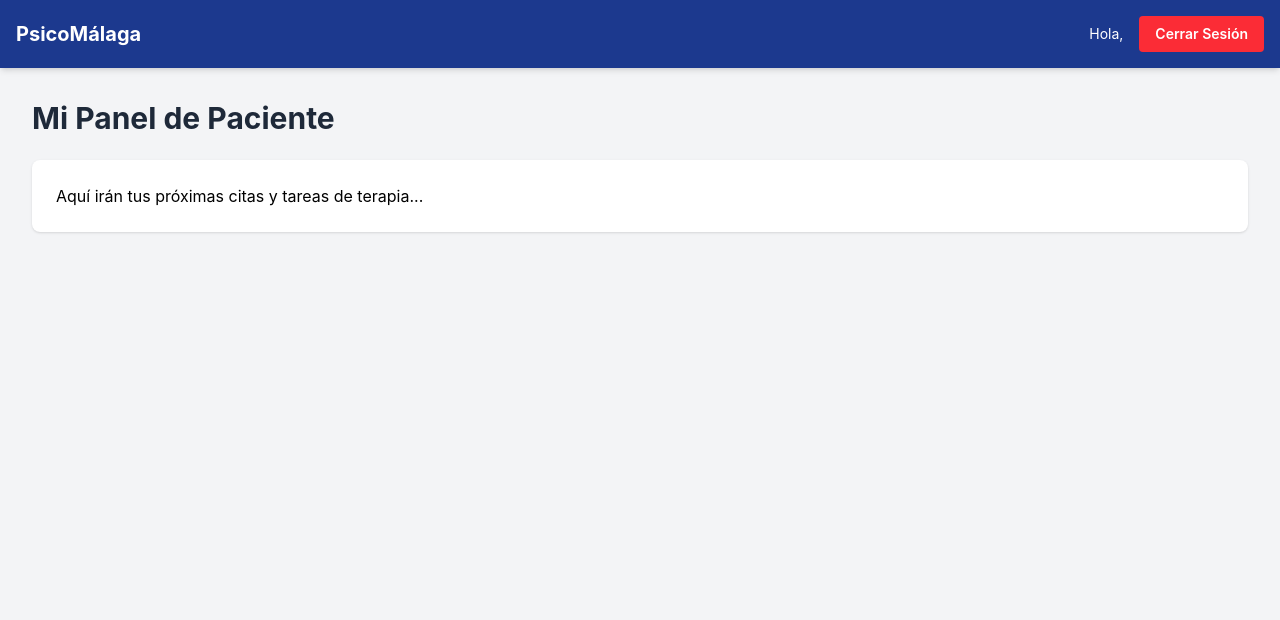
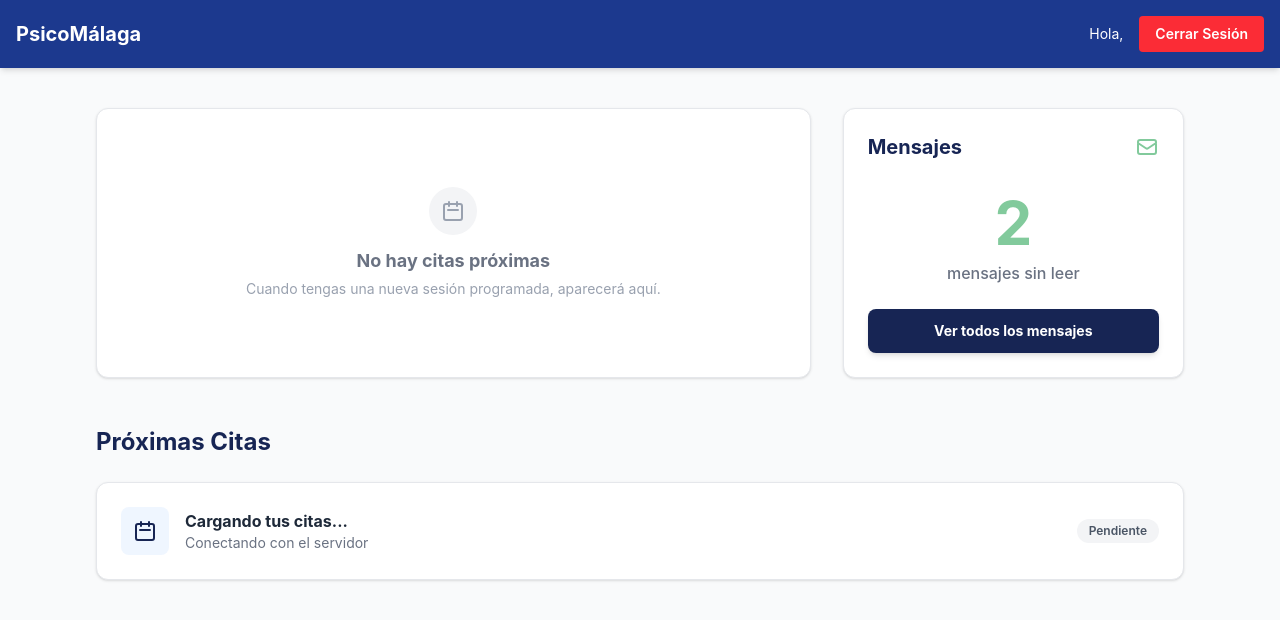
Before and after one commit to thestak10/AgoraDigital, a React (Vite) app in the folder FrontendApp/: page /panel-paciente in a window 1280 px wide. Shown: the top 620 px of the page. Built offline with nearby package versions, Linux system fonts and the light colour scheme; sample sign-in values are in the browser's storage.

Commit message:
nuevos componentes para el panel de paciente (listaHistorial y ProximaCita)

```diff
--- /dev/null
+++ b/FrontendApp/src/components/ListaHistorial.jsx
@@ -0,0 +1,23 @@
+export default function ListaHistorial() {
+    return (
+        <div className="mt-10">
+            <h2 className="text-2xl font-bold text-[#172554] mb-6">Próximas Citas</h2>
+
+            {/* Aquí iteraremos sobre las citas con un map */}
+            <div className="bg-white p-6 rounded-xl border border-gray-200 shadow-sm flex justify-between items-center">
+                <div className="flex items-center gap-4">
+                    <div className="bg-blue-50 p-3 rounded-lg text-[#172554]">
+                        <svg className="w-6 h-6" fill="none" stroke="currentColor" viewBox="0 0 24 24"><path strokeLinecap="round" strokeLinejoin="round" strokeWidth="2" d="M8 7V3m8 4V3m-9 8h10M5 21h14a2 2 0 002-2V7a2 2 0 00-2-2H5a2 2 0 00-2 2v12a2 2 0 002 2z"></path></svg>
+                    </div>
+                    <div>
+                        <h4 className="font-bold text-gray-800">Cargando tus citas...</h4>
+                        <p className="text-sm text-gray-500">Conectando con el servidor</p>
+                    </div>
+                </div>
+                <span className="px-3 py-1 bg-gray-100 text-gray-600 rounded-full text-xs font-semibold">
+                    Pendiente
+                </span>
+            </div>
+        </div>
+    );
+}
--- /dev/null
+++ b/FrontendApp/src/components/ProximaCita.jsx
@@ -0,0 +1,40 @@
+export default function ProximaCita({ cita }) {
+
+    //si el paciente no tiene citas
+    if (!cita) {
+        return (
+            <div className="bg-white p-8 rounded-xl border border-gray-200 shadow-sm flex flex-col items-center justify-center text-center h-full min-h-[150px]">
+                <div className="bg-gray-100 p-3 rounded-full text-gray-400 mb-3">
+                    <svg className="w-6 h-6" fill="none" stroke="currentColor" viewBox="0 0 24 24">
+                        <path strokeLinecap="round" strokeLinejoin="round" strokeWidth="2" d="M8 7V3m8 4V3m-9 8h10M5 21h14a2 2 0 002-2V7a2 2 0 00-2-2H5a2 2 0 00-2 2v12a2 2 0 002 2z"></path>
+                    </svg>
+                </div>
+                <h3 className="text-gray-500 font-bold text-lg">No hay citas próximas</h3>
+                <p className="text-gray-400 text-sm mt-1">Cuando tengas una nueva sesión programada, aparecerá aquí.</p>
+            </div>
+        );
+    }
+
+    //si el paciente tiene citas
+    return (
+        <div className="bg-white p-6 rounded-xl border border-gray-200 shadow-sm hover:shadow-md transition-shadow h-full">
+            <div className="flex items-start gap-5">
+                <div className="bg-[#82ca9c]/20 p-4 rounded-xl text-[#82ca9c]">
+                    <svg className="w-7 h-7" fill="none" stroke="currentColor" viewBox="0 0 24 24">
+                        <path strokeLinecap="round" strokeLinejoin="round" strokeWidth="2" d="M8 7V3m8 4V3m-9 8h10M5 21h14a2 2 0 002-2V7a2 2 0 00-2-2H5a2 2 0 00-2 2v12a2 2 0 002 2z"></path>
+                    </svg>
+                </div>
+                <div>
+                    <h3 className="text-[#82ca9c] font-bold text-xs uppercase tracking-widest mb-1">
+                        Tu Próxima Cita
+                    </h3>
+                    <p className="text-xl font-bold text-[#172554]">{cita.titulo}</p>
+                    <p className="text-gray-500 text-sm mt-1 flex items-center gap-2">
+                        <svg className="w-4 h-4" fill="none" stroke="currentColor" viewBox="0 0 24 24"><path strokeLinecap="round" strokeLinejoin="round" strokeWidth="2" d="M12 8v4l3 3m6-3a9 9 0 11-18 0 9 9 0 0118 0z"></path></svg>
+                        {cita.fecha} a las {cita.hora}
+                    </p>
+                </div>
+            </div>
+        </div>
+    );
+}
--- a/FrontendApp/src/views/PanelPaciente.jsx
+++ b/FrontendApp/src/views/PanelPaciente.jsx
@@ -1,20 +1,44 @@
+import React from 'react';
 import Navbar from '../components/Navbar';
+import ProximaCita from '../components/ProximaCita';
+import ListaHistorial from '../components/ListaHistorial';
 
 export default function PanelPaciente() {
 
+    const citaDestacada = null;
 
     return (
-        <div className="min-h-screen bg-gray-100">
+        <div className="min-h-screen bg-gray-50 font-sans pb-10">
+
             <Navbar />
 
-            <main className="p-8">
-                <h1 className="text-3xl font-bold text-gray-800 mb-6">
-                    Mi Panel de Paciente
-                </h1>
+            <main className="max-w-6xl mx-auto px-4 sm:px-6 lg:px-8 mt-10">
 
-                <div className="bg-white p-6 rounded-lg shadow">
-                    <p>Aquí irán tus próximas citas y tareas de terapia...</p>
+                <div className="grid grid-cols-1 lg:grid-cols-3 gap-8 mb-12">
+
+                    <div className="lg:col-span-2">
+                        <ProximaCita cita={citaDestacada} />
+                    </div>
+
+                    <div className="bg-white p-6 rounded-xl border border-gray-200 shadow-sm flex flex-col justify-between">
+                        <div className="w-full flex justify-between items-center mb-2">
+                            <h3 className="font-bold text-[#172554] text-xl">Mensajes</h3>
+                            <svg className="w-6 h-6 text-[#82ca9c]" fill="none" stroke="currentColor" viewBox="0 0 24 24">
+                                <path strokeLinecap="round" strokeLinejoin="round" strokeWidth="2" d="M3 8l7.89 5.26a2 2 0 002.22 0L21 8M5 19h14a2 2 0 002-2V7a2 2 0 00-2-2H5a2 2 0 00-2 2v10a2 2 0 002 2z"></path>
+                            </svg>
+                        </div>
+                        <div className="text-center my-6">
+                            <span className="text-6xl font-bold text-[#82ca9c]">2</span>
+                            <p className="text-gray-500 mt-2 font-medium">mensajes sin leer</p>
+                        </div>
+                        <button className="w-full bg-[#172554] hover:bg-[#0f172a] text-white font-bold py-3 px-4 rounded-lg transition duration-300 shadow-md text-sm">
+                            Ver todos los mensajes
+                        </button>
+                    </div>
                 </div>
+
+                <ListaHistorial/>
+
             </main>
         </div>
     );
```
